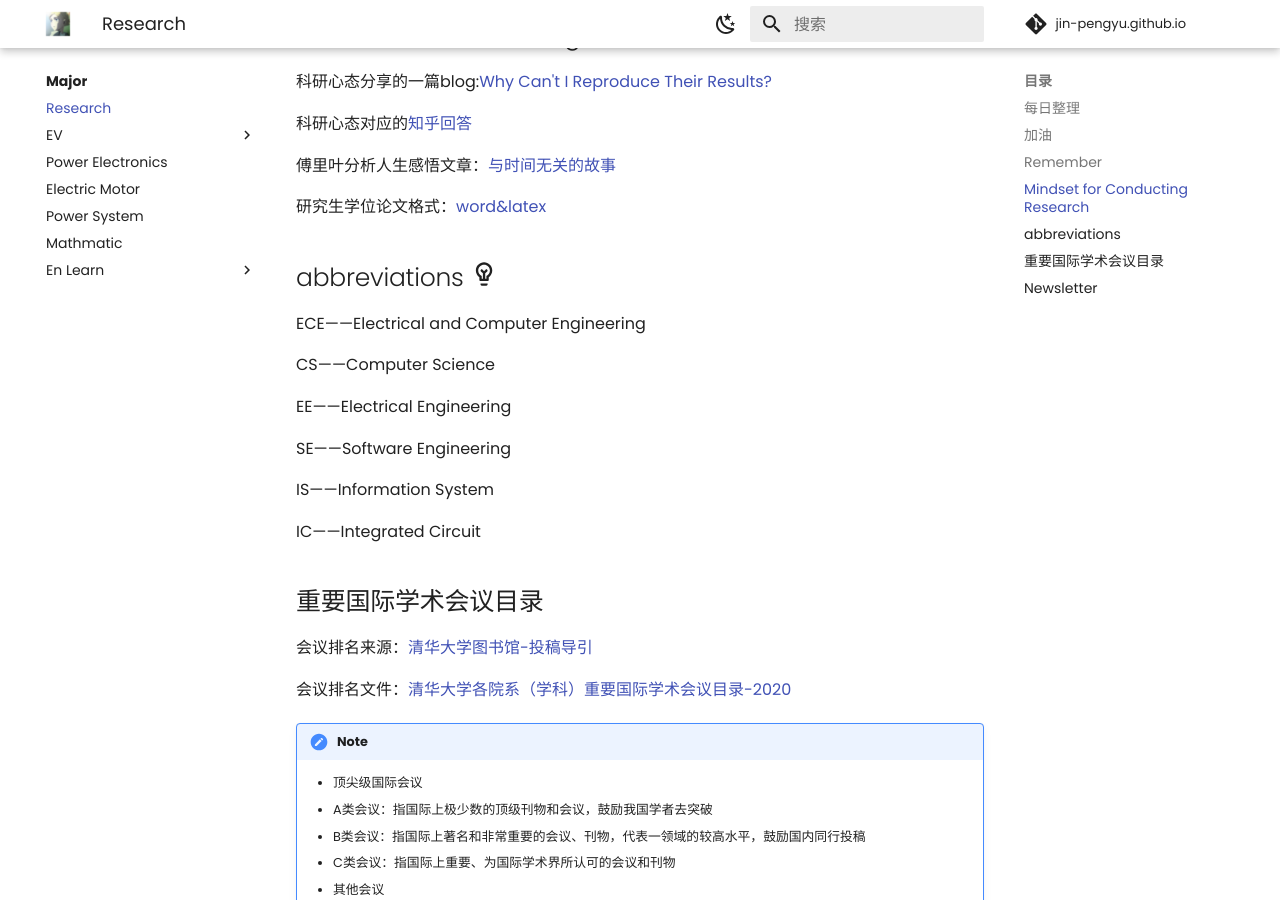
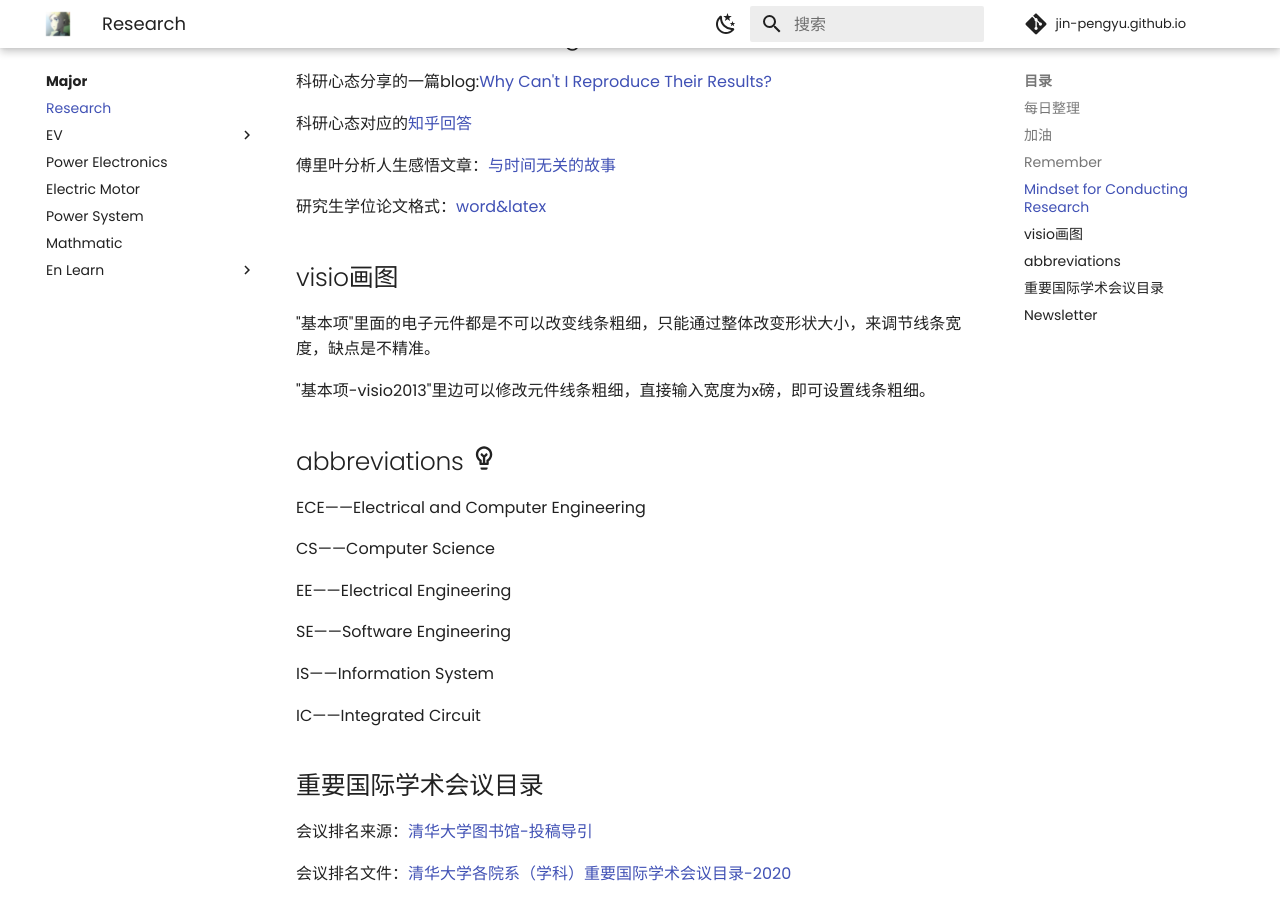
Before and after one commit to Pengyu-Jin/Pengyu-Jin.github.io, an MkDocs documentation site: the page built from docs/major/research/research.md, in a window 1280 px wide and 900 px high, scrolled down 1282 px. Built offline with MkDocs 1.6.1 and Material for MkDocs 9.7.7, drawn with Linux system fonts in a browser that asks for light colours; emoji names are drawn with the system emoji font; comment, search, counter and statistics services are not loaded.

Commit message:
research20240511

```diff
--- a/docs/major/research/research.md
+++ b/docs/major/research/research.md
@@ -43,6 +43,11 @@ word中的格式排版问题：[xxx.dotm、宏、域等问题](https://shuiyuan.
 傅里叶分析人生感悟文章：[与时间无关的故事](https://www.zhihu.com/search?type=content&q=Heinrich){:target="_blank"}
 
 研究生学位论文格式：[word&latex](https://www.seiee.sjtu.edu.cn/xzzx_xzzq_yjs.html){:target="_blank"}
+
+## visio画图
+"基本项"里面的电子元件都是不可以改变线条粗细，只能通过整体改变形状大小，来调节线条宽度，缺点是不精准。
+
+"基本项-visio2013"里边可以修改元件线条粗细，直接输入宽度为x磅，即可设置线条粗细。
 
 
 ## abbreviations :material-lightbulb-variant-outline:
```
